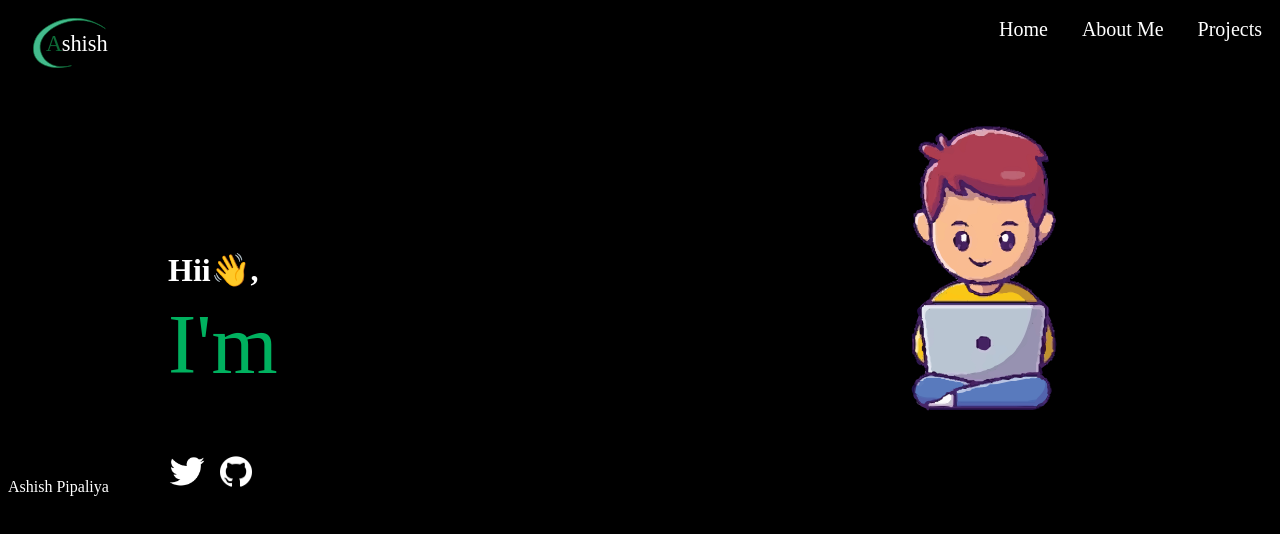
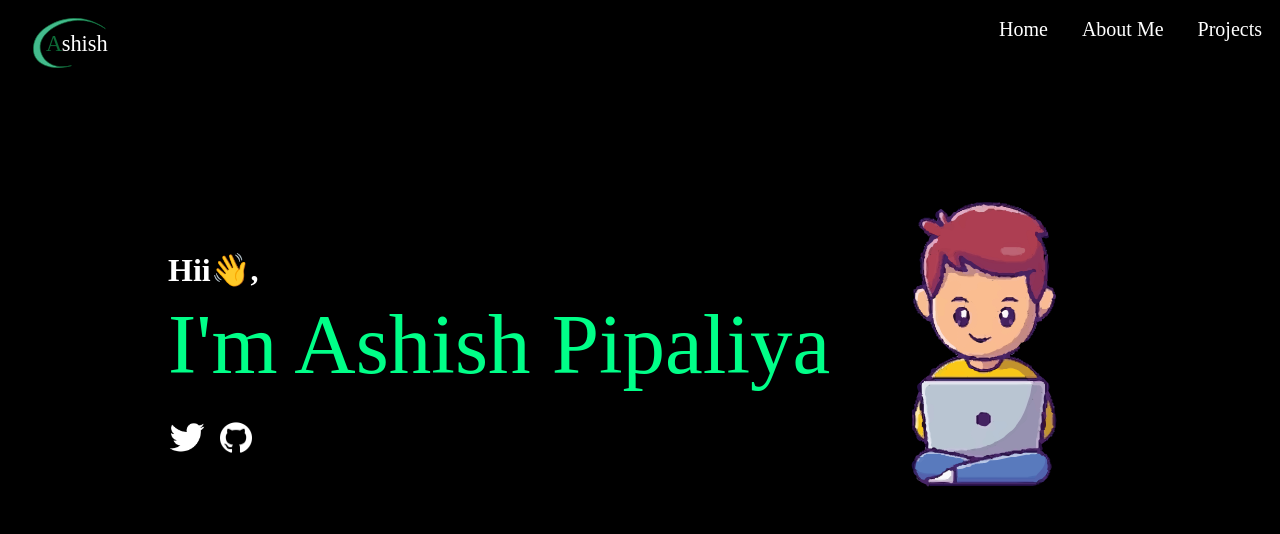
Before and after one commit to ashishpipaliya30/portfolio, a plain HTML site: page portfolio/index.html in a window 1280 px wide. Drawn offline with Linux system fonts and the light colour scheme.

Commit message:
minor changes

```diff
--- a/portfolio/index.html
+++ b/portfolio/index.html
@@ -19,7 +19,7 @@
   }
 
   #para {
-    color: rgb(0, 177, 95);
+    color: rgb(0, 255, 136);
     font-size: 85px;
     margin-left: 160px;
     margin-top: -15px;
@@ -76,6 +76,7 @@
     color: rgb(17, 195, 115);
   }
 
+
   #logo{
     width: 6%;
     float: left;
@@ -94,7 +95,7 @@
 
   .right {
     margin-right: 210px;
-    margin-top: -370px;
+    margin-top: -260px;
     width: 12%;
     float: right;
     transition: all .5s ease-in .3s;
@@ -123,8 +124,7 @@
 
     <div class="box">
       <h1>Hii👋,</h1>
-      <p id="para">I'm </p>
-      <p> Ashish Pipaliya</p>
+      <p id="para">I'm Ashish Pipaliya</p>
     </div>
 
     <div class="box1">
```
